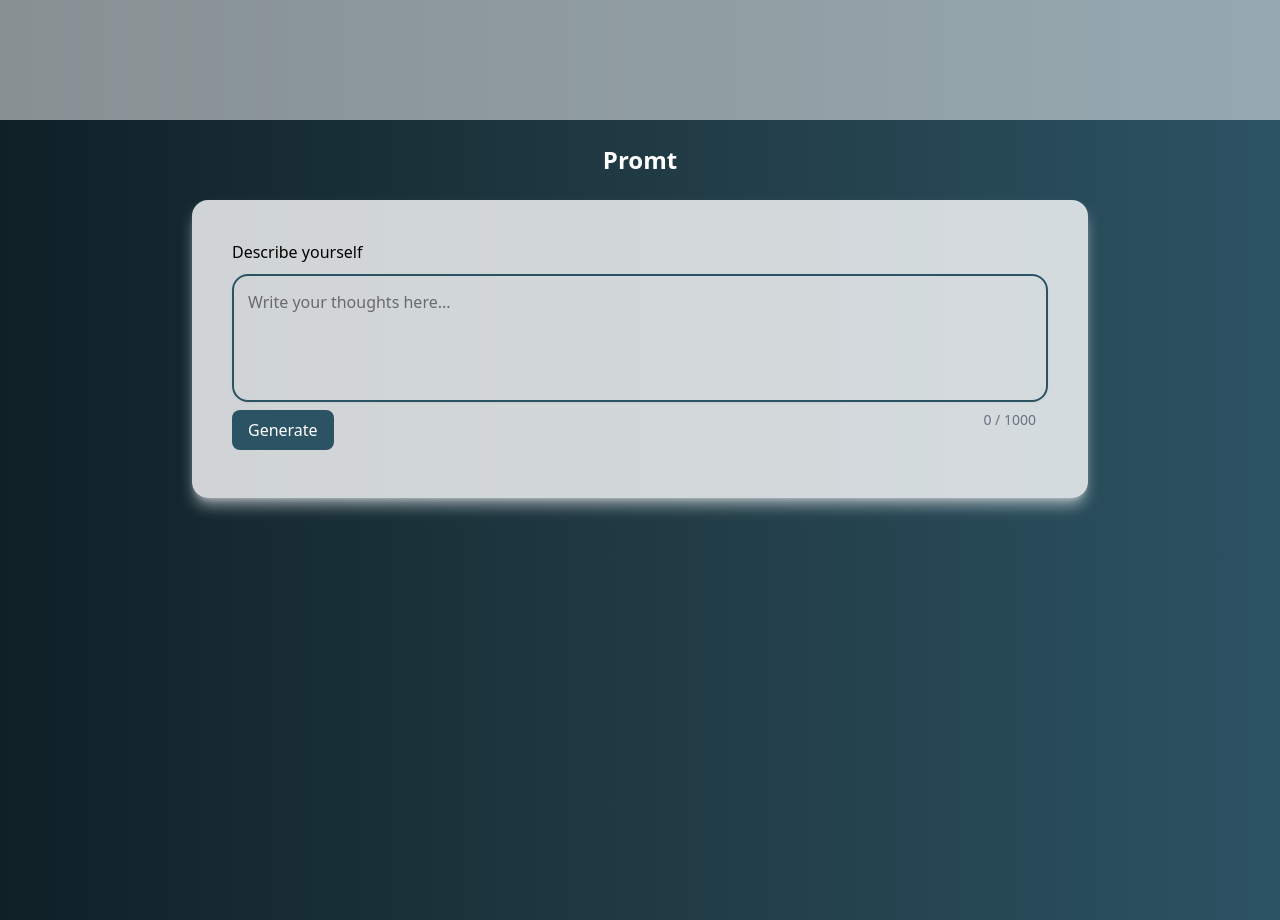
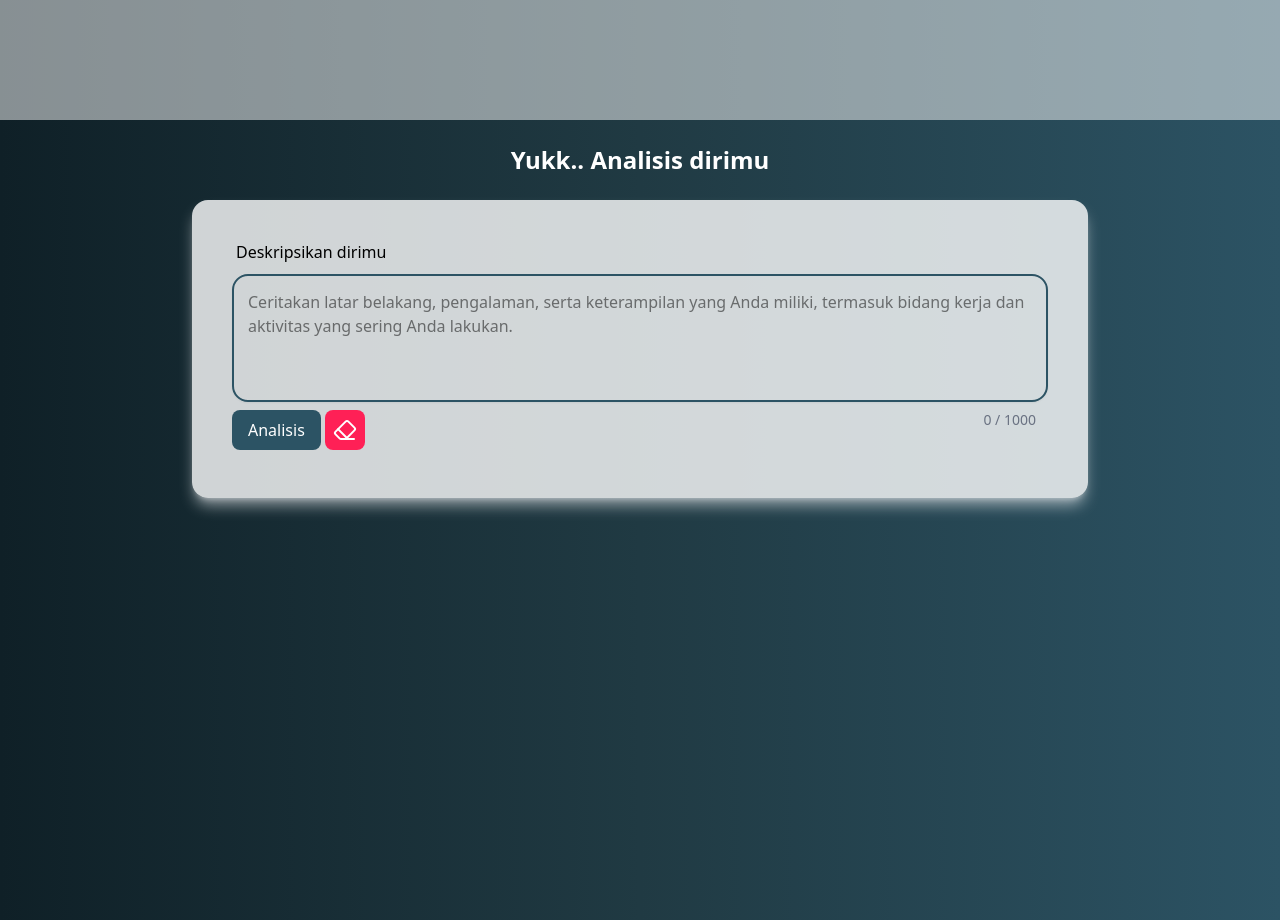
Before and after one commit to BarzDev/demo-frontend-ML, a React (Vite) app: page / in a window 1280 px wide. Shown: the part 1480-2400 px from the top of the page. Built offline with nearby package versions, Linux system fonts and the light colour scheme; no server answers.

Commit message:
refactor: prompt section

```diff
--- a/src/App.jsx
+++ b/src/App.jsx
@@ -1,18 +1,18 @@
 import "./App.css";
-import { PromtSection } from "./ui/layouts/Promt";
+import { PromptSection } from "./ui/layouts/Prompt";
 import { HeroSection } from "./ui/layouts/Hero";
 import { StatisticSection } from "./ui/layouts/Statistic";
 
 function App() {
   const scrollToPromt = () => {
-    const promt = document.getElementById("promt");
+    const promt = document.getElementById("prompt");
     promt.scrollIntoView({ behavior: "smooth" });
   };
   return (
     <>
       <HeroSection onScroll={scrollToPromt} />
       <StatisticSection />
-      <PromtSection />
+      <PromptSection />
     </>
   );
 }
--- a/src/ui/components/TextArea.jsx
+++ b/src/ui/components/TextArea.jsx
@@ -1,20 +1,24 @@
+import { Eraser } from "lucide-react";
+
 export const TextAreaComponent = ({
   text,
   onChange,
   disabled,
   isLoading,
   onGetResult,
+  onClear,
 }) => {
-  const placeholder = "Write your thoughts here...";
+  const placeholder =
+    "Ceritakan latar belakang, pengalaman, serta keterampilan yang Anda miliki, termasuk bidang kerja dan aktivitas yang sering Anda lakukan.";
   const maxChar = 1000;
 
   return (
     <div>
       <label
         htmlFor="message"
-        className="block mb-2.5 font-medium text-heading"
+        className="block mb-2.5 font-medium text-heading ms-1"
       >
-        Describe yourself
+        Deskripsikan dirimu
       </label>
 
       <textarea
@@ -32,14 +36,32 @@ export const TextAreaComponent = ({
       />
 
       <div className="flex items-start justify-between">
-        <button
-          onClick={onGetResult}
-          disabled={disabled}
-          className={`px-4 py-2 rounded-lg text-white cursor-pointer my-2
-        ${disabled ? "bg-gray-400 " : "bg-(--light) hover:bg-(--primary)"}`}
-        >
-          Generate
-        </button>
+        <div className="flex items-center gap-1">
+          <button
+            onClick={onGetResult}
+            disabled={disabled}
+            className={`px-4 py-2 rounded-lg text-white  my-2
+            ${
+              disabled
+                ? "bg-gray-400 cursor-default "
+                : "bg-(--light) hover:bg-(--primary) cursor-pointer"
+            }`}
+          >
+            Analisis
+          </button>
+
+          <div
+            onClick={onClear}
+            className={`p-2 rounded-lg text-white
+              ${
+                disabled
+                  ? "bg-rose-300 cursor-default"
+                  : " bg-rose-500 hover:bg-rose-700 cursor-pointer "
+              }`}
+          >
+            <Eraser />
+          </div>
+        </div>
 
         <span className="text-sm text-gray-500 me-3 mt-2">
           {text.length} / {maxChar}
--- a/src/ui/layouts/Promt.jsx
+++ b/src/ui/layouts/Prompt.jsx
@@ -5,7 +5,7 @@ import { SpinnerComponent } from "../components/Spinner";
 import { TextAreaComponent } from "../components/TextArea";
 import { textResponse } from "../../utils/textRepsonse";
 
-export const PromtSection = () => {
+export const PromptSection = () => {
   const [show, setShow] = useState(false);
   const [text, setText] = useState("");
   const [result, setResult] = useState({});
@@ -27,7 +27,7 @@ export const PromtSection = () => {
     }
 
     try {
-      const res = await fetch(api, {
+      const res = await fetch(api ? api : local, {
         method: "POST",
         headers: {
           "Content-Type": "application/json",
@@ -60,10 +60,14 @@ export const PromtSection = () => {
     setShow(true);
   };
 
+  const clear = () => {
+    setText("");
+  };
+
   return (
-    <section className="min-h-screen flex flex-col" id="promt">
+    <section className="min-h-screen flex flex-col" id="prompt">
       <h2 className="text-white py-6 text-xl sm:text-2xl font-bold text-center">
-        Promt
+        Yukk.. Analisis dirimu
       </h2>
       <div className="flex justify-center px-4">
         <div className="w-full max-w-4xl mx-auto bg-white/80 p-4 sm:p-6 md:p-10 rounded-2xl shadow-lg shadow-gray-200/60 mb-10">
@@ -73,6 +77,7 @@ export const PromtSection = () => {
             isLoading={isLoading}
             disabled={isTyping || isLoading}
             onGetResult={() => onGetResult()}
+            onClear={() => clear()}
           />
 
           {isLoading && (
```
